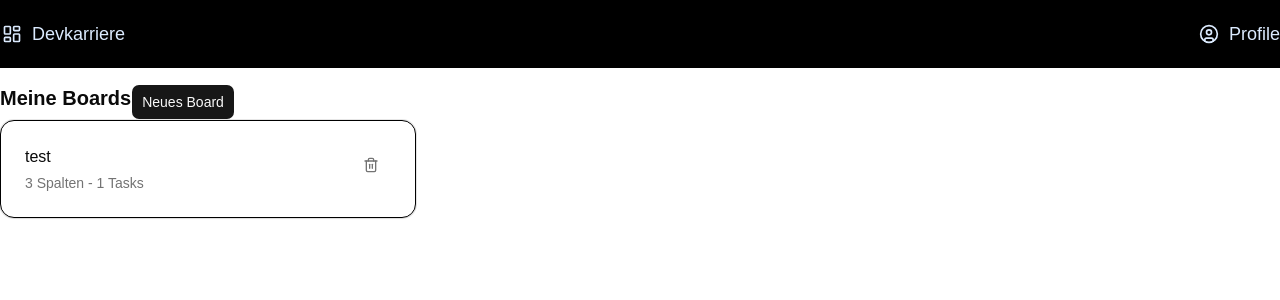
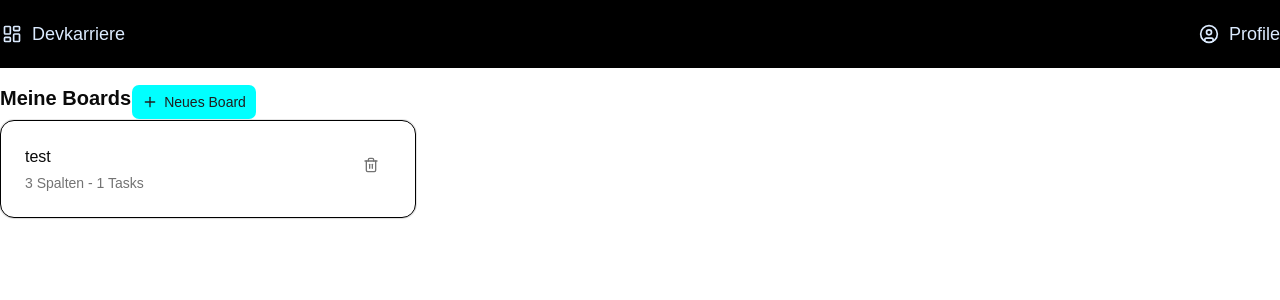
Before and after one commit to wehrend/devboard, a React (Vite) app: page /boards in a window 1280 px wide. Shown: the top 300 px of the page. Built offline with nearby package versions, Linux system fonts and the light colour scheme.

Commit message:
implement custom themeing

```diff
--- a/src/index.css
+++ b/src/index.css
@@ -47,7 +47,6 @@
     --radius-3xl: calc(var(--radius) * 2.2);
     --radius-4xl: calc(var(--radius) * 2.6);
 }
-
 :root {
   --background: oklch(1 0 0);
   --foreground: oklch(0.145 0 0);
@@ -55,8 +54,9 @@
   --card-foreground: oklch(0.145 0 0);
   --popover: oklch(1 0 0);
   --popover-foreground: oklch(0.145 0 0);
-    --primary: oklch(0.205 0 0);
-    --primary-foreground: oklch(0.985 0 0);
+  --primary: oklch(90.548% 0.15446 194.809);
+  --primary-hover: oklch(79.601% 0.1359 194.807);
+  --primary-foreground: oklch(23.929% 0.00003 271.152);
   --secondary: oklch(0.97 0 0);
   --secondary-foreground: oklch(0.205 0 0);
   --muted: oklch(0.97 0 0);
--- a/src/pages/BoardOverview/BoardOverview.tsx
+++ b/src/pages/BoardOverview/BoardOverview.tsx
@@ -3,6 +3,7 @@ import { Button } from "../../components/ui/button"
 import { Card } from "../../components/ui/card"
 import BoardCard from "./components/BoardCard"
 import type { Board } from "src/types/board.type"
+import { Plus } from "lucide-react"
 
 export default function BoardOverview() {
   const [boards, setBoards] = useState<Board[]>([
@@ -17,9 +18,12 @@ export default function BoardOverview() {
     <>
       <div className="place-content-betwee flex flex-row">
         <h1 className="text-xl font-bold">Meine Boards</h1>
-        <Button>Neues Board</Button>
+        <Button>
+          <Plus />
+          Neues Board
+        </Button>
       </div>
-      <div className="grid grid-cols-3 gap-4 ">
+      <div className="grid grid-cols-3 gap-4">
         {boards.map((board) => {
           return <BoardCard board={board} />
         })}
```
Lines whose indentation alone changed are shown as unchanged.
